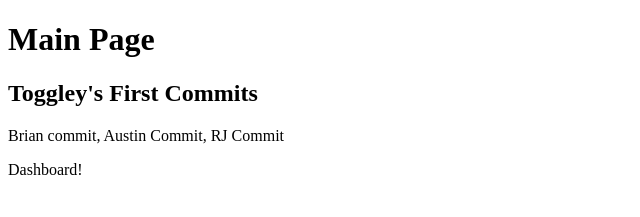
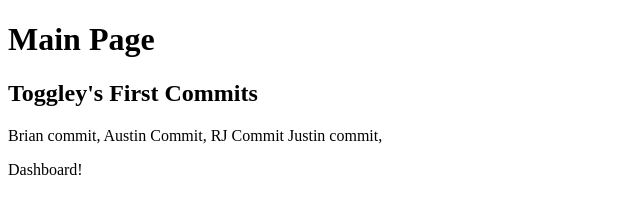
Before and after one commit to toggley/guesswhom, a React (Create React App) app: page / in a window 1280 px wide. Shown: the top 217 px of the page, without its empty margins (0-640 px from the left). Built offline with nearby package versions, Linux system fonts and the light colour scheme.

Commit message:
Add files via upload
am I doing this right?

```diff
--- a/src/App.js
+++ b/src/App.js
@@ -10,6 +10,7 @@ function App() {
           Brian commit,
           Austin Commit,
           RJ Commit
+          Justin commit,
         </p>
       </header>
       <Dashboard />
```
